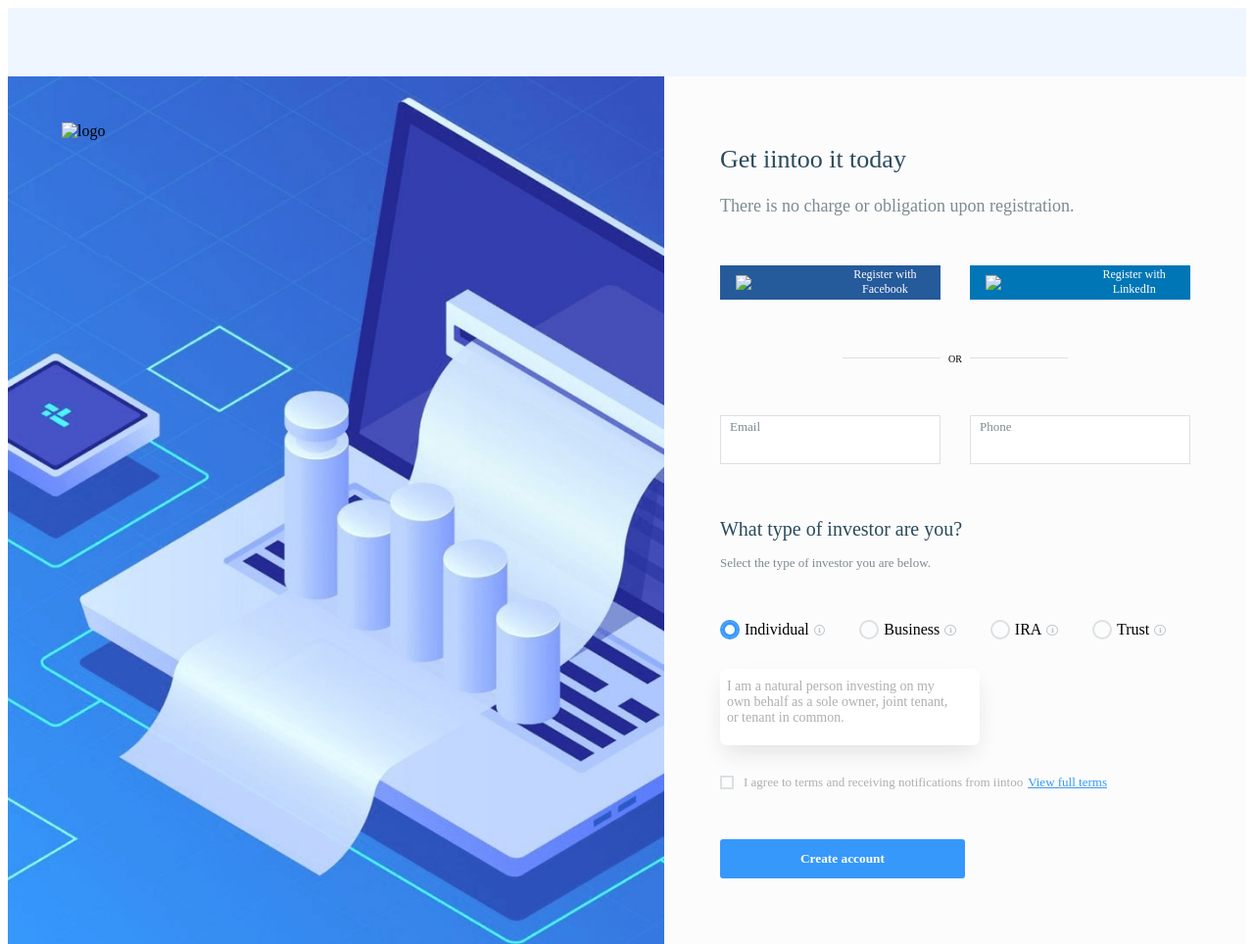
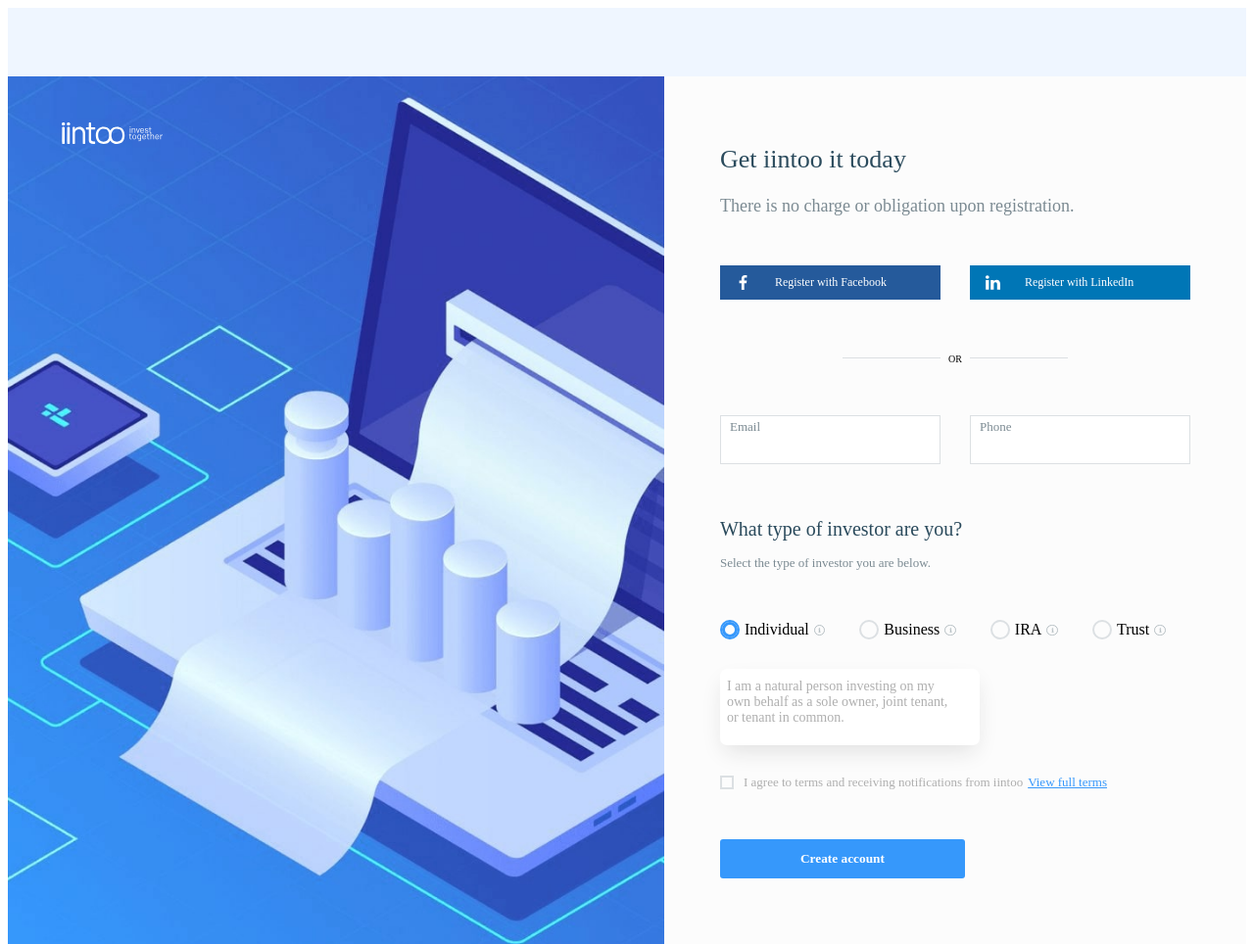
Before and after one commit to EvgeniyUsachev/Web-core-1.1, a plain HTML site: page index.html in a window 1280 px wide. Shown: the top 964 px of the page at 98% size. Drawn offline with Linux system fonts and the light colour scheme; a web font is replaced by a local one.

Commit message:
Update index.html

```diff
--- a/index.html
+++ b/index.html
@@ -15,7 +15,7 @@
            <div class="container">
                 <div class="wrapper">
                     <div class="registration__logo logo">
-                        <img src="/src/icons/logo.svg" alt="logo">
+                        <img src="/icons/logo.svg" alt="logo">
                     </div>
                     <div class="registration__main main">
                         <div class="container container--mini">
@@ -24,10 +24,10 @@
                                 <h2 class="registration__subheader subheader">There is no charge or obligation upon registration.</h2>
                             </header>
                             <div class="registration__links">
-                                <a href="#"> <button class="registration__link" type="button" ><img src="/src/icons/facebook.svg" alt="facebook_icon">
+                                <a href="#"> <button class="registration__link" type="button" ><img src="/icons/facebook.svg" alt="facebook_icon">
                                     Register with Facebook</button>
                                     </a>
-                                <a href="#"> <button  class="registration__link registration__link--right" type="button" ><img src="/src/icons/linkedin.svg" alt="linkedin_icon">
+                                <a href="#"> <button  class="registration__link registration__link--right" type="button" ><img src="/icons/linkedin.svg" alt="linkedin_icon">
                                     Register with LinkedIn</button>
                                 </a>
                             </div>
```
